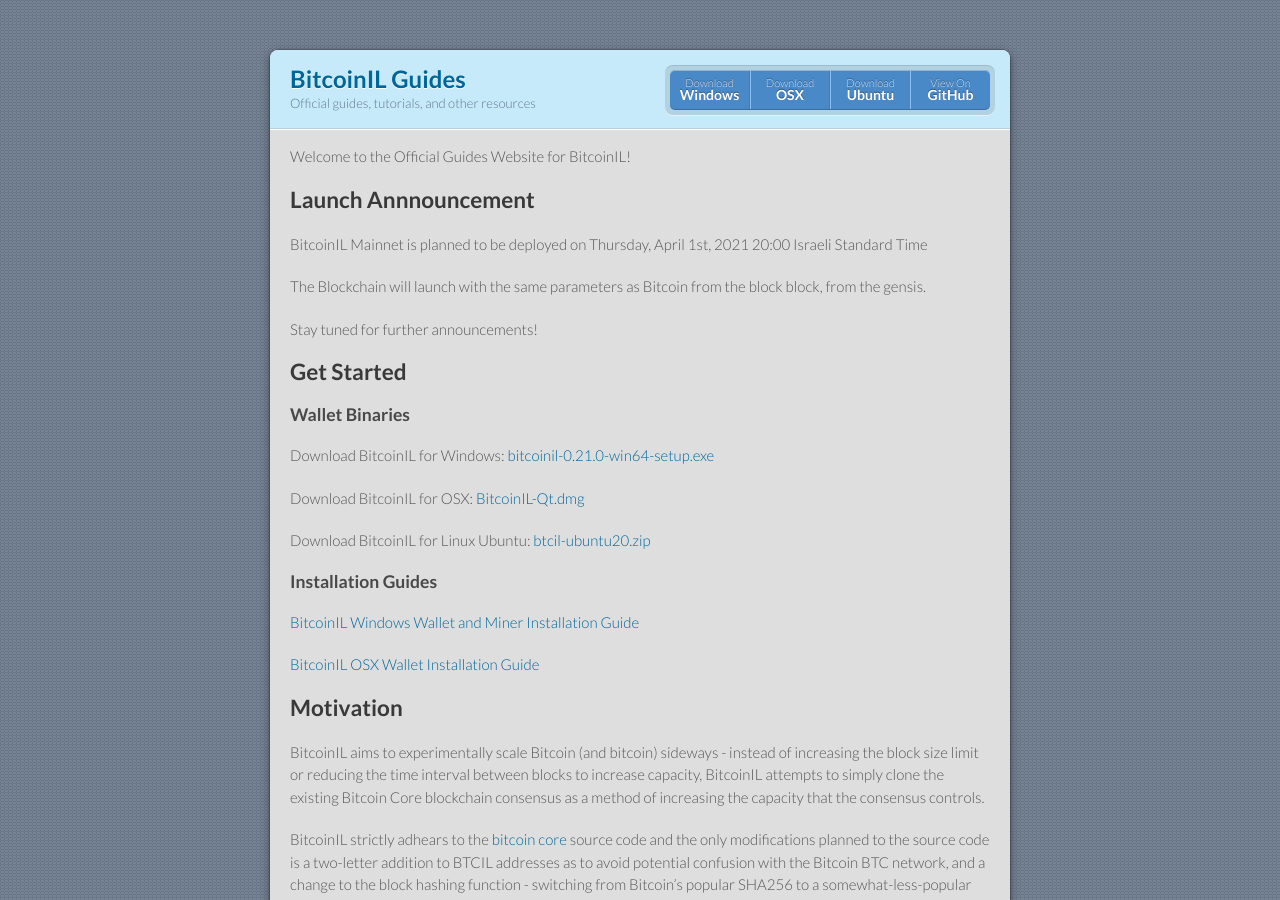
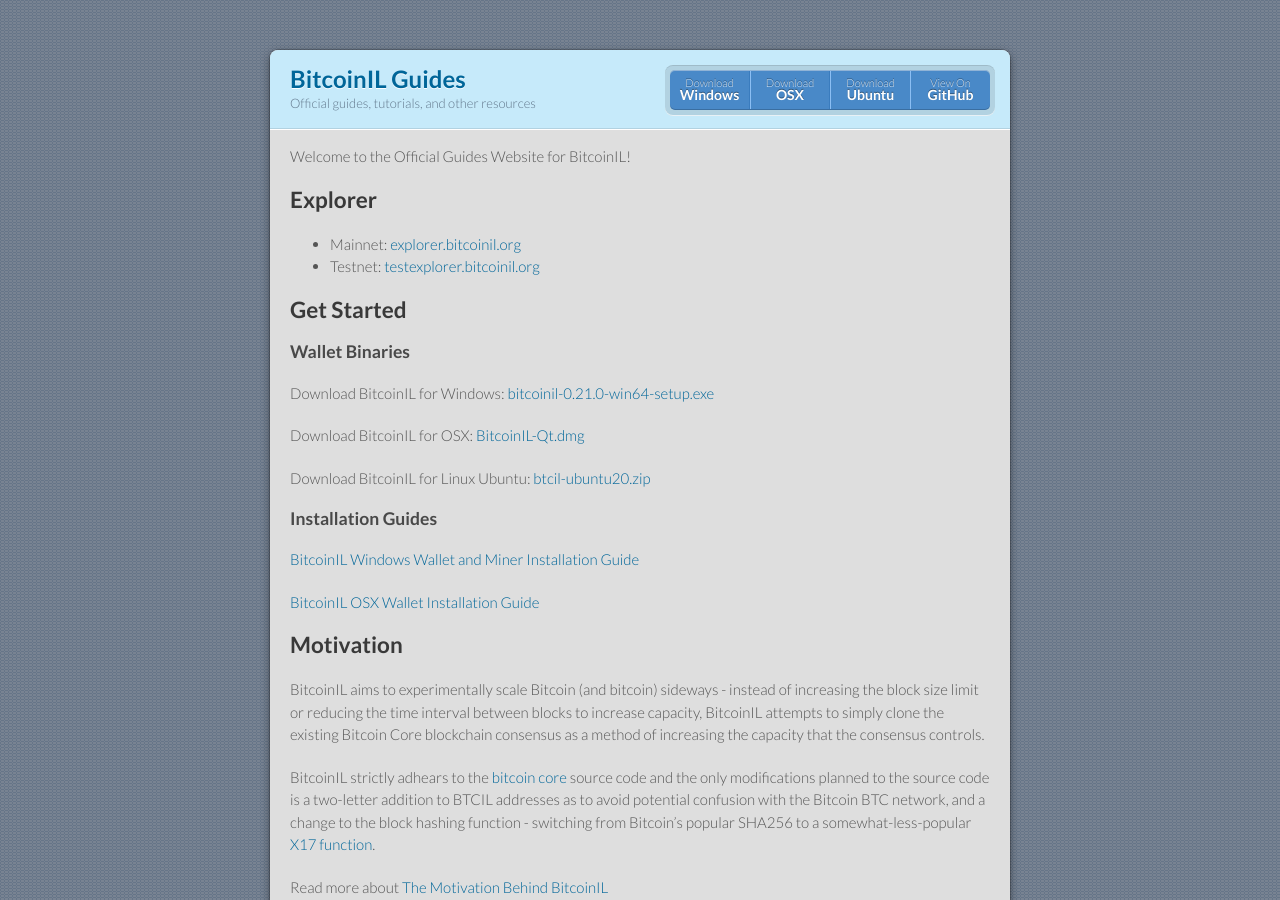
Before and after one commit to bitcoinil/guides, a Jekyll site: the page built from docs/index.md, in a window 1280 px wide and 900 px high. Built offline with Jekyll 4.4.1, drawn with Linux system fonts in a browser that asks for light colours.

Commit message:
Added explorer

```diff
--- a/docs/index.md
+++ b/docs/index.md
@@ -4,13 +4,10 @@ layout: default
 
 Welcome to the Official Guides Website for BitcoinIL!
 
-## Launch Annnouncement
+## Explorer
 
-BitcoinIL Mainnet is planned to be deployed on Thursday, April 1st, 2021 20:00 Israeli Standard Time
-
-The Blockchain will launch with the same parameters as Bitcoin from the block block, from the gensis.
-
-Stay tuned for further announcements!
+- Mainnet: [explorer.bitcoinil.org](https://explorer.bitcoinil.org/)
+- Testnet: [testexplorer.bitcoinil.org](https://testexplorer.bitcoinil.org/)
 
 ## Get Started
 
```
